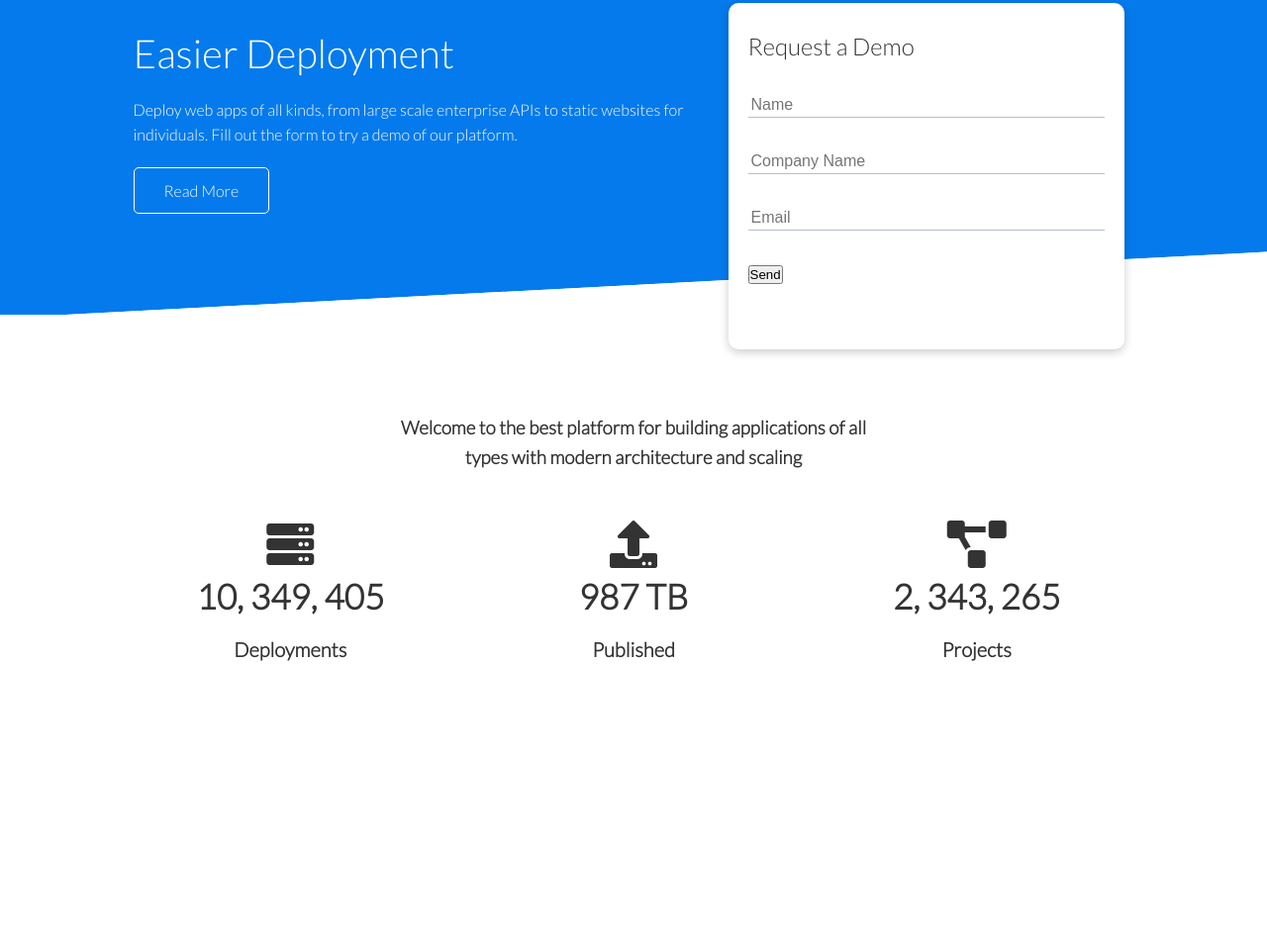
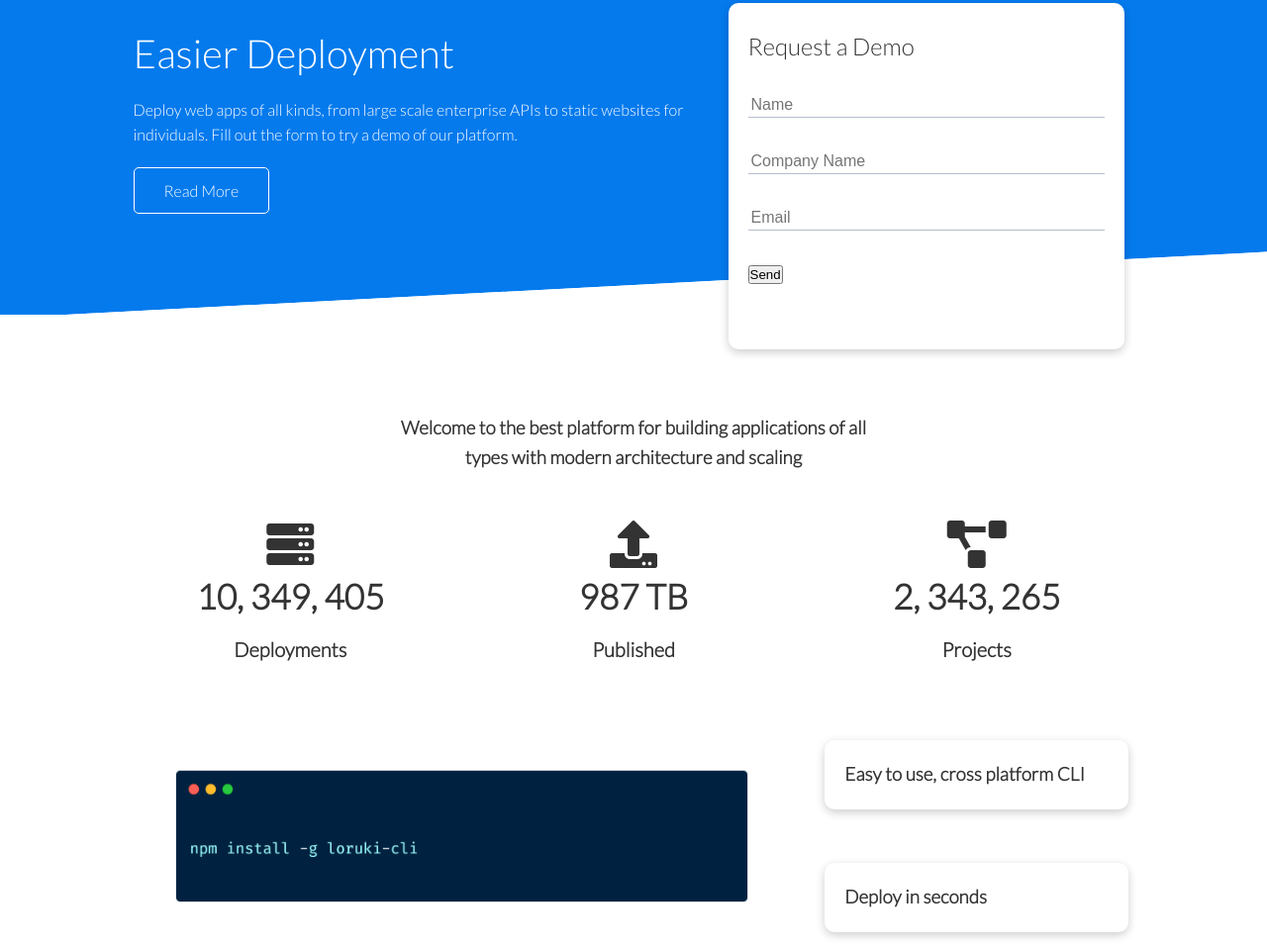
Before and after one commit to manuelalonge/mindfulcloud, a plain HTML site: page index.html in a window 1280 px wide. Shown: the part 152-1111 px from the top of the page at 99% size. Before the commit the page ends 882 px from the top, so only its background shows below. Drawn offline with Linux system fonts and the light colour scheme.

Commit message:
[STARTED] Cli section

```diff
--- a/css/style.css
+++ b/css/style.css
@@ -154,3 +154,16 @@ img {
     font-size: 20px;
     font-weight: bold;
 }
+
+
+/* Cli */
+
+.cli .grid {
+    grid-template-columns: repeat(3, 1fr);
+    grid-template-rows: repeat(2, 1fr);
+}
+
+.cli .grid>*:first-child {
+    grid-column: 1 / span 2;
+    grid-row: 1 / span 2;
+}
--- a/index.html
+++ b/index.html
@@ -16,6 +16,7 @@
 </head>
 
 <body>
+
     <!-- Navbar -->
     <div class="navbar">
         <div class="container flex">
@@ -91,6 +92,19 @@
         </div>
     </section>
 
+    <!-- Cli -->
+    <section class="cli">
+        <div class="container grid">
+            <img src="images/cli.png" alt="">
+            <div class="card">
+                <h3>Easy to use, cross platform CLI</h3>
+            </div>
+            <div class="card">
+                <h3>Deploy in seconds</h3>
+            </div>
+        </div>
+    </section>
+
 </body>
 
 </html>
```
